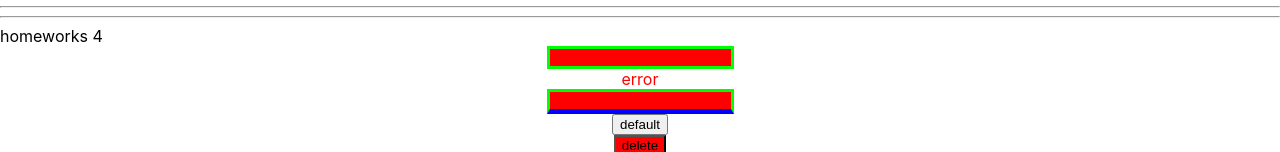
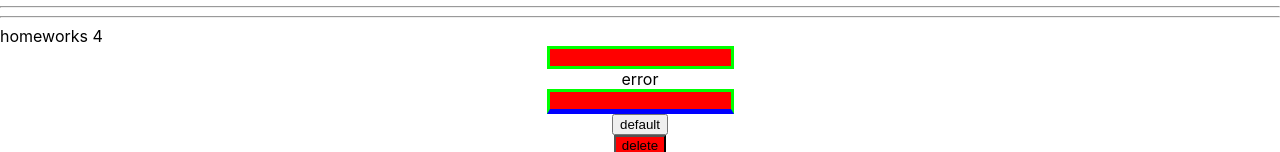
Before and after one commit to KirillDolzhenkov/homework-front-1, a React (Create React App) app: page / in a window 1280 px wide. Shown: the part 531-683 px from the top of the page. Built offline with nearby package versions, Linux system fonts and the light colour scheme.

Commit message:
code refactoring

```diff
--- a/src/p2-homeworks/h4/common/c1-SuperInputText/SuperInputText.module.css
+++ b/src/p2-homeworks/h4/common/c1-SuperInputText/SuperInputText.module.css
@@ -8,5 +8,5 @@
 }
 
 .error {
-    color: red;
+   /* color: red;*/
 }
```
